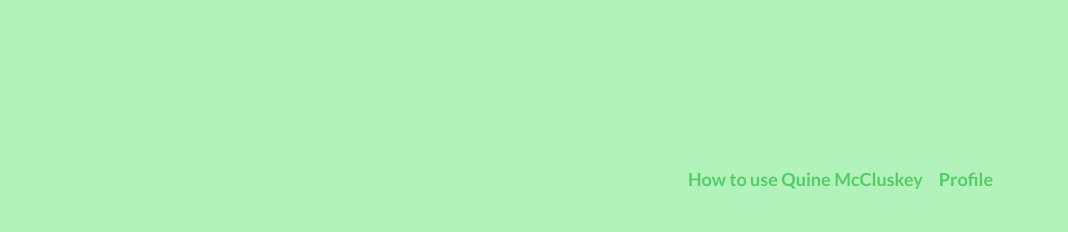
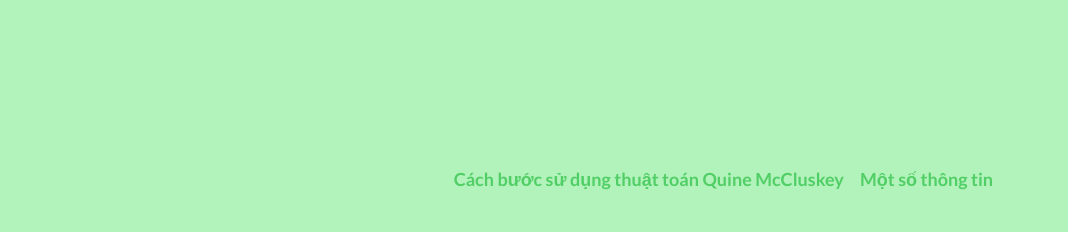
Before and after one commit to BaoThanhThienDiCode/HCMUS-20200137-Quine-McCluskey, a website: page index.html in a window 1280 px wide. Shown: the top 232 px of the page, 212-1280 px from the left. Drawn offline with nearby package versions, Linux system fonts and the light colour scheme.

Commit message:
fix-commit

```diff
--- a/index.html
+++ b/index.html
@@ -37,10 +37,10 @@
       <nav class="navigation__nav">
         <ul class="navigation__list">
           <li class="navigation__item show-modal-2">
-            <a href="#" class="navigation__link"> How to use Quine McCluskey</a>
+            <a href="#" class="navigation__link"> Cách bước sử dụng thuật toán Quine McCluskey</a>
           </li>
           <li class="navigation__item show-modal-3">
-            <a href="#" class="navigation__link">Profile</a>
+            <a href="#" class="navigation__link">Một số thông tin</a>
           </li>
         </ul>
       </nav>
```
